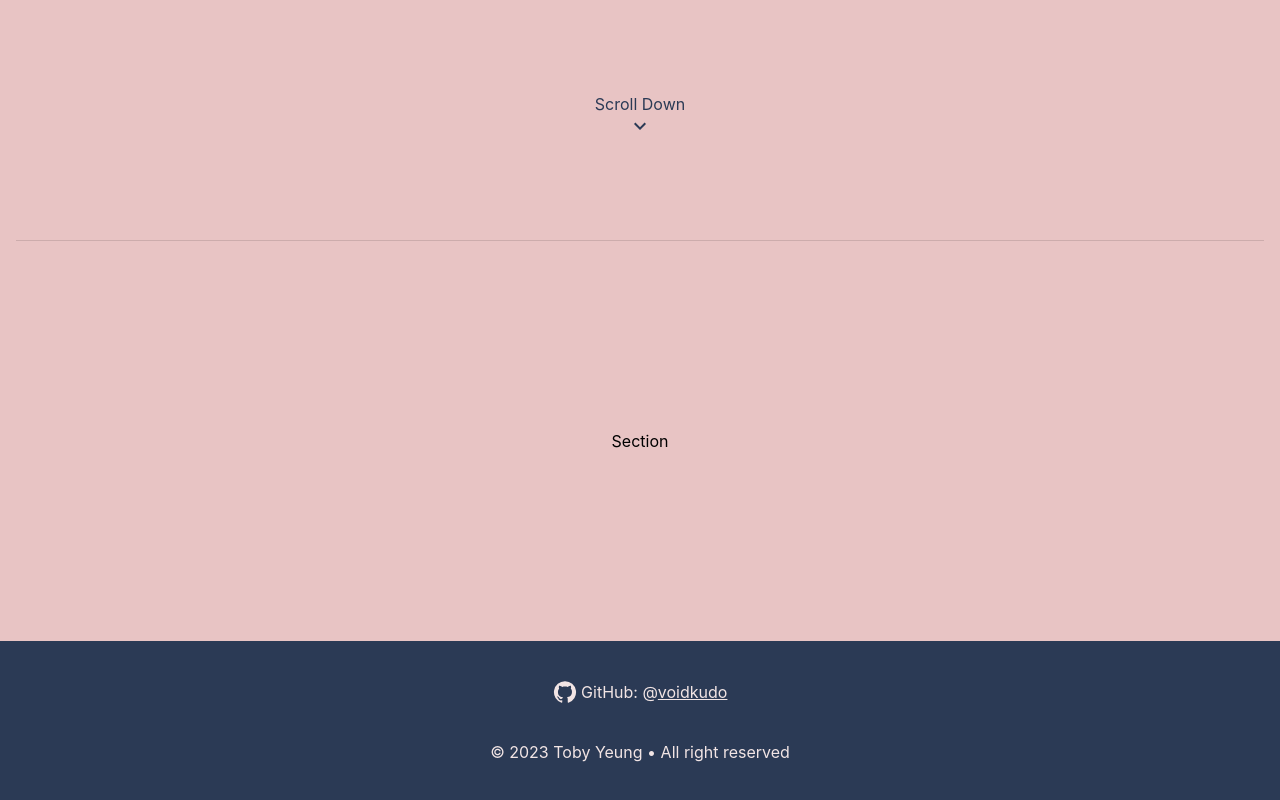
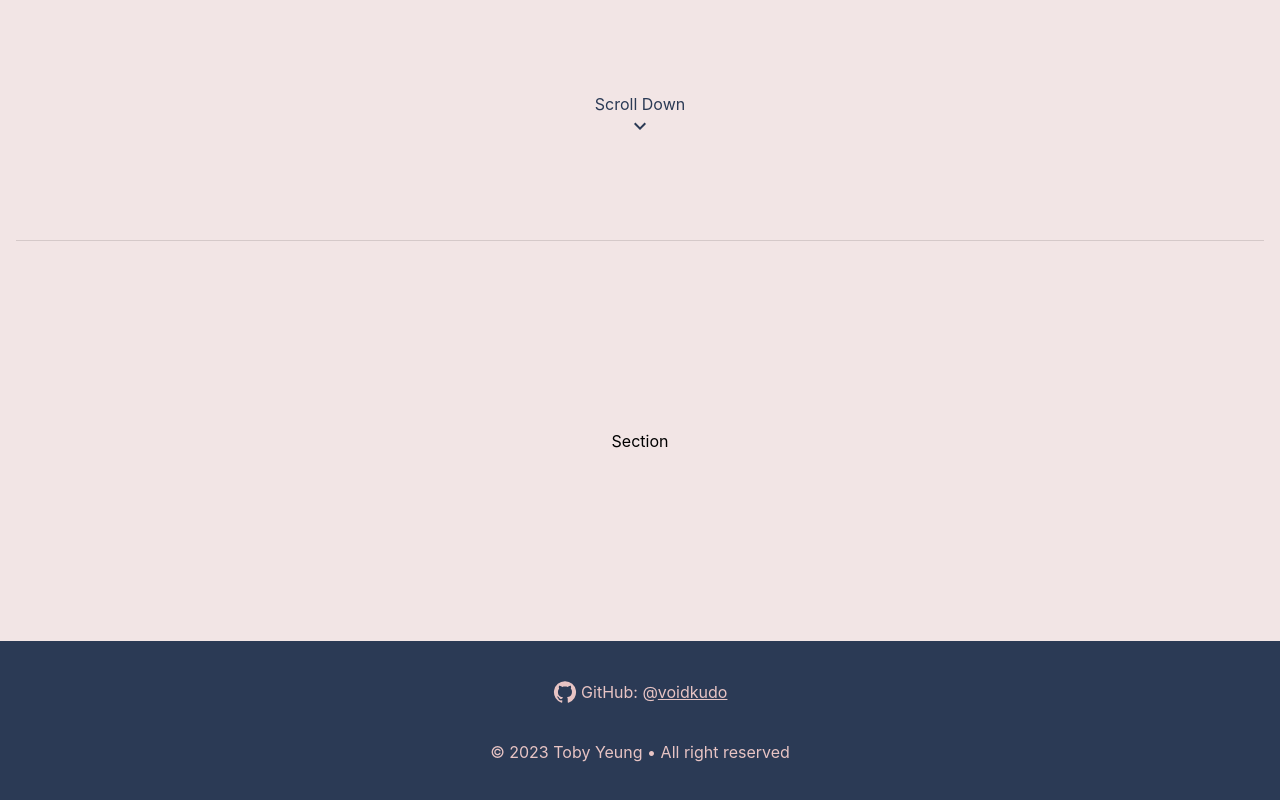
Before and after one commit to voidkudo/React-Frontend, a React (Create React App) app in the folder react-aos/: page / in a window 1280 px wide. Shown: the part 624-1424 px from the top of the page. Built offline with nearby package versions, Linux system fonts and the light colour scheme; no server answers.

Commit message:
feat: change color

```diff
--- a/react-aos/src/App.css
+++ b/react-aos/src/App.css
@@ -4,7 +4,7 @@
 
 .App {
   scrollbar-width: none;
-  background-color: #E8C4C4;
+  background-color: #F2E5E5;
 }
 
 .AppBar {
@@ -59,7 +59,7 @@
 .Bottom {
   height: 20vh;
   padding: 0 10vw;
-  color: #F2E5E5;
+  color: #E8C4C4;
   background-color: #2B3A55;
   display: flex;
   flex-direction: column;
@@ -73,5 +73,5 @@
 }
 
 .GithubLink {
-  color: #F2E5E5;
+  color: #E8C4C4;
 }
--- a/react-aos/src/App.tsx
+++ b/react-aos/src/App.tsx
@@ -8,6 +8,8 @@ import { AppBar, createTheme, Divider, IconButton, ThemeProvider, Toolbar } from
 
 import KeyboardDoubleArrowUpIcon from '@mui/icons-material/KeyboardDoubleArrowUp';
 import Buttom from './section/Buttom';
+
+// https://colorhunt.co/palette/2b3a55ce7777e8c4c4f2e5e5
 
 function App() {
   const theme = createTheme({
```
